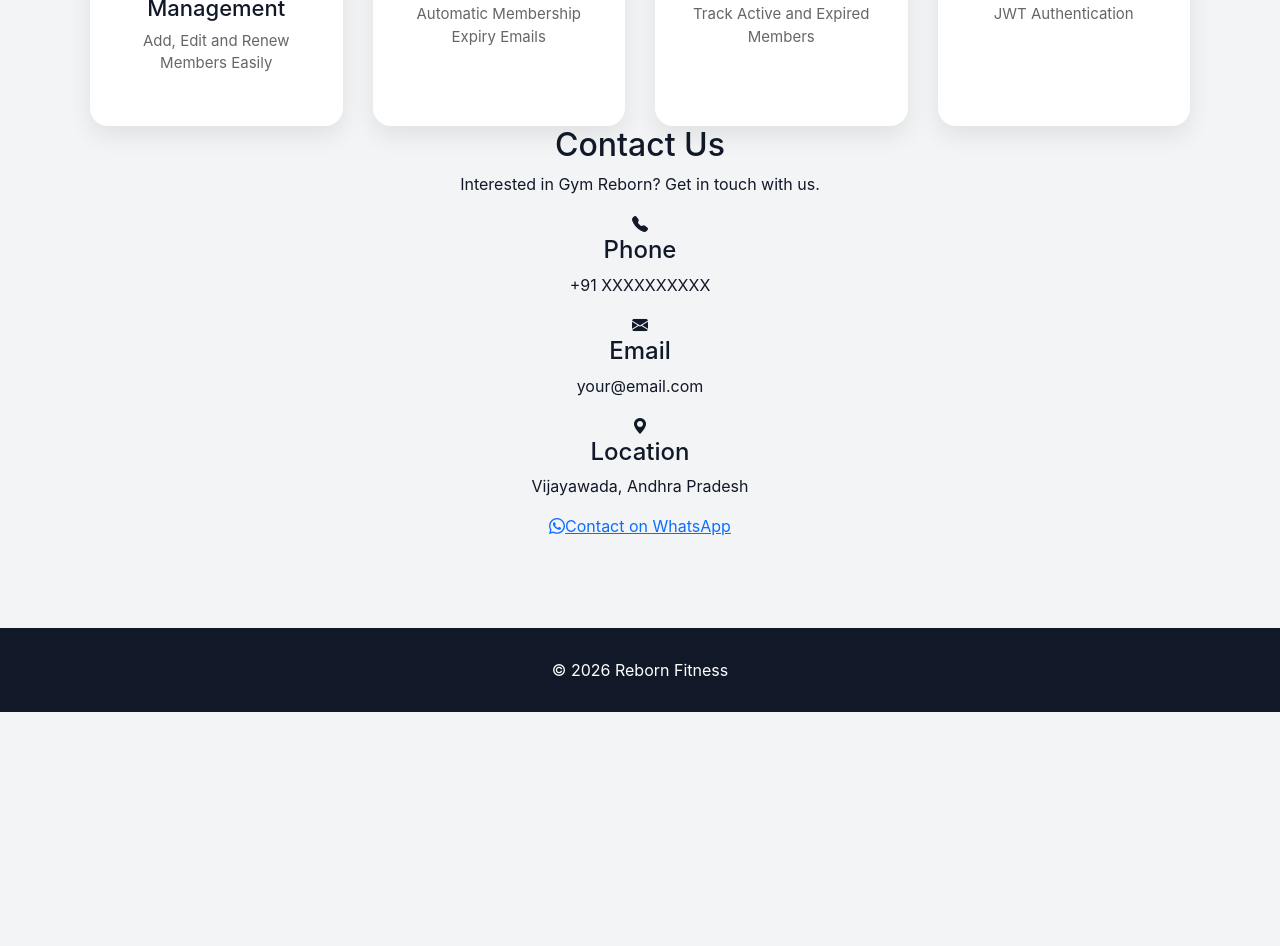
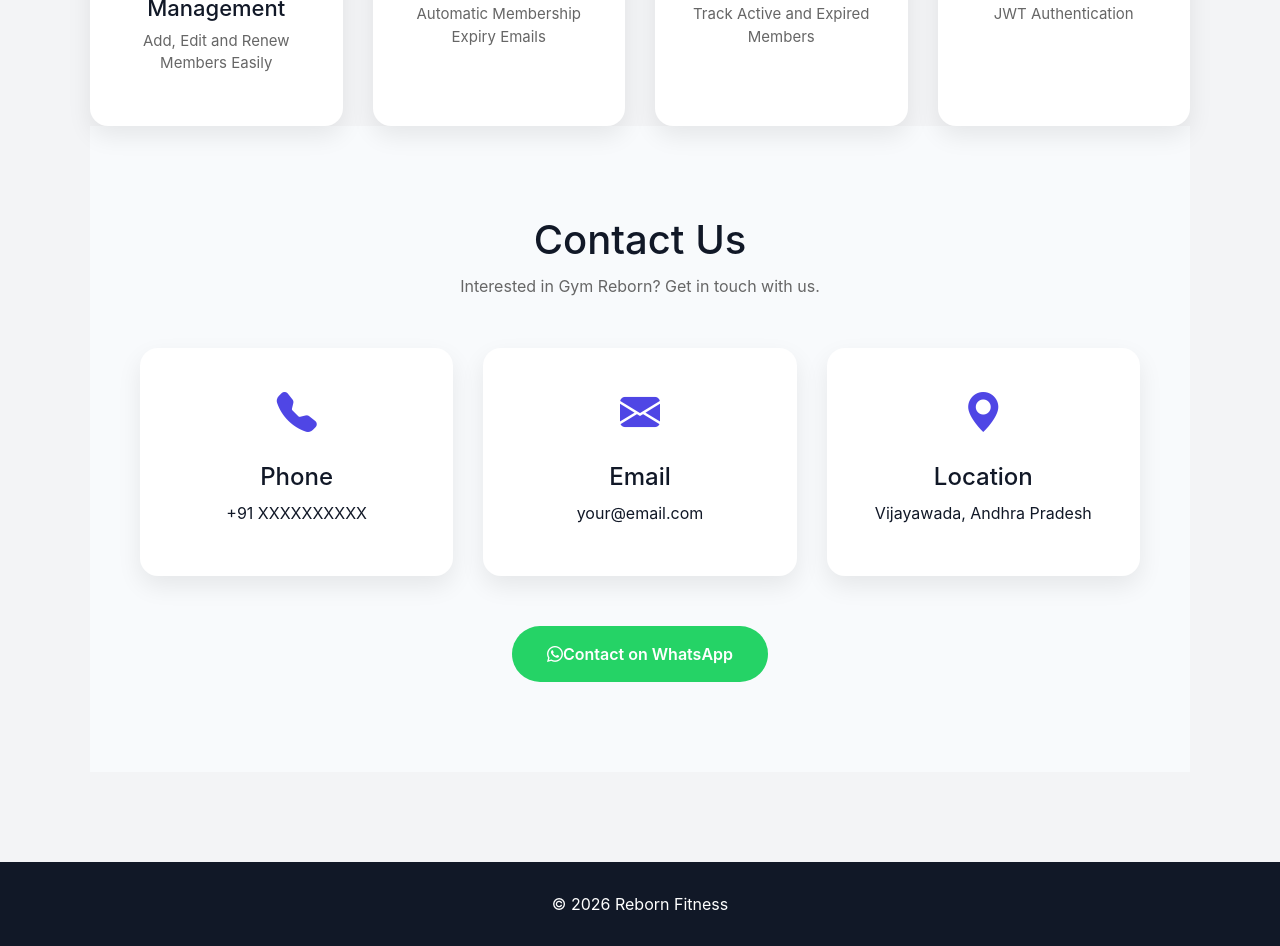
Before and after one commit to DevineniPhanindra/gym-reborn, a React (Vite) app in the folder client/: page / in a window 1280 px wide. Shown: the part 1120-2066 px from the top of the page. Before the commit the page ends 1832 px from the top, so only its background shows below. Built offline with nearby package versions, Linux system fonts and the light colour scheme; no server answers.

Commit message:
Add contact section styles to home.css

```diff
--- a/client/src/styles/home.css
+++ b/client/src/styles/home.css
@@ -25,6 +25,100 @@
     color:#fff;
     padding:12px 24px;
     border-radius:10px;
+}
+
+.contact{
+
+    padding:90px 20px;
+
+    background:#F8FAFC;
+
+    text-align:center;
+
+}
+
+.contact h2{
+
+    font-size:40px;
+
+    margin-bottom:10px;
+
+}
+
+.contact-subtitle{
+
+    color:#666;
+
+    margin-bottom:50px;
+
+}
+
+.contact-grid{
+
+    display:grid;
+
+    grid-template-columns:repeat(auto-fit,minmax(250px,1fr));
+
+    gap:30px;
+
+    max-width:1000px;
+
+    margin:auto;
+
+}
+
+.contact-card{
+
+    background:#fff;
+
+    padding:35px;
+
+    border-radius:18px;
+
+    box-shadow:0 10px 25px rgba(0,0,0,.08);
+
+    transition:.3s;
+
+}
+
+.contact-card:hover{
+
+    transform:translateY(-6px);
+
+}
+
+.contact-card i{
+
+    font-size:40px;
+
+    color:#4F46E5;
+
+}
+
+.contact-card h4{
+
+    margin:20px 0 10px;
+
+}
+
+.whatsapp-btn{
+
+    display:inline-block;
+
+    margin-top:50px;
+
+    background:#25D366;
+
+    color:white;
+
+    padding:16px 35px;
+
+    border-radius:50px;
+
+    text-decoration:none;
+
+    font-weight:600;
+
 }
 
 .hero{
```
